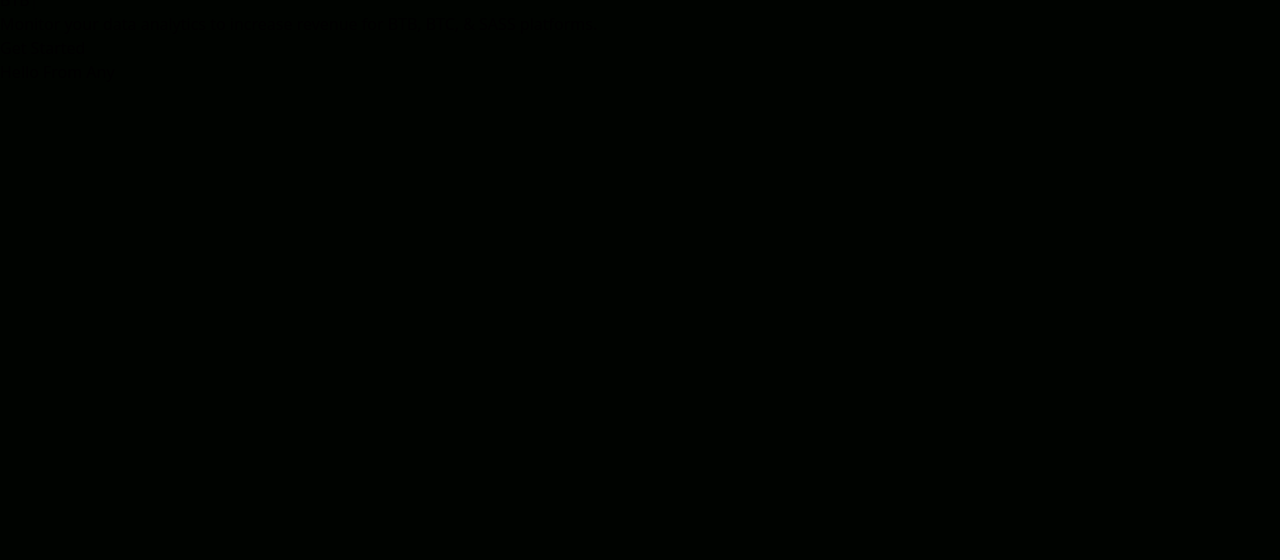
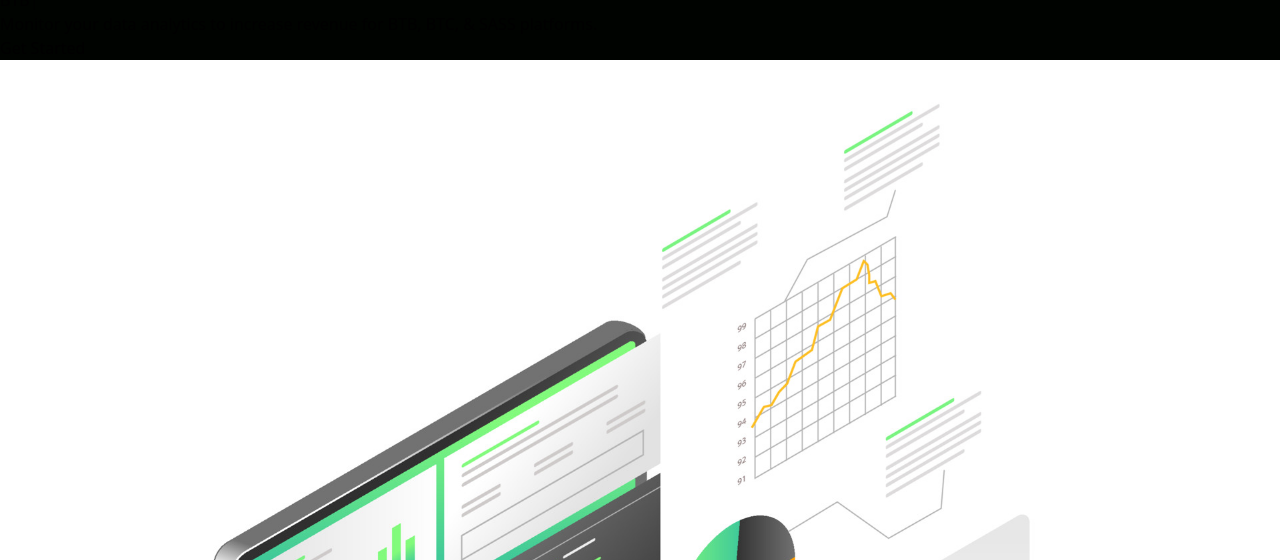
Before and after one commit to AdirGamil/TailwindCSS-project, a React (Vite) app: page / in a window 1280 px wide. Shown: the part 392-952 px from the top of the page. Before the commit the page ends 800 px from the top, so only its background shows below. Built offline with nearby package versions, Linux system fonts and the light colour scheme.

Commit message:
Finish styling Analytics cmp

```diff
--- a/src/cmps/Analytics.jsx
+++ b/src/cmps/Analytics.jsx
@@ -1,8 +1,28 @@
+import Laptop from '../assets/laptop.jpg'
+
 export function Analytics() {
-    return (
-        <div className="w-full bg-white py-16 px-4">
-            <div className="max-w-[1240px] mx-auto grid md:grid-cols-2"></div>
-           <p className="text-white">Hello From Any</p>
+  return (
+    <div className="w-full bg-white py-16 px-4">
+      <div className="max-w-[1240px] mx-auto grid md:grid-cols-2">
+        <img
+          className="w-[500px] mx-auto my-4"
+          src={Laptop}
+          alt="Laptop Image"
+        />
+        <div className="flex flex-col justify-center">
+          <p className="text-[#00df9a] font-bold ">DATA ANALYTICS DASHBOARD</p>
+          <h1 className='md:text-4xl sm:text-3xl text-2xl font-bold pb-6'>Manage Data Analytics Centrally</h1>
+          <p>
+            Lorem ipsum dolor sit amet consectetur adipisicing elit. Voluptatum
+            molestiae delectus culpa hic assumenda, voluptate reprehenderit
+            dolore autem cum ullam sed odit perspiciatis. Doloribus quos velit,
+            eveniet ex deserunt fuga?
+          </p>
+          <button className="bg-black w-[200px] rounded-md font-medium my-6 mx-auto md:mx-0 py-3 text-[#00df9a]">
+            Get Started
+          </button>
         </div>
-    )
+      </div>
+    </div>
+  )
 }
```
